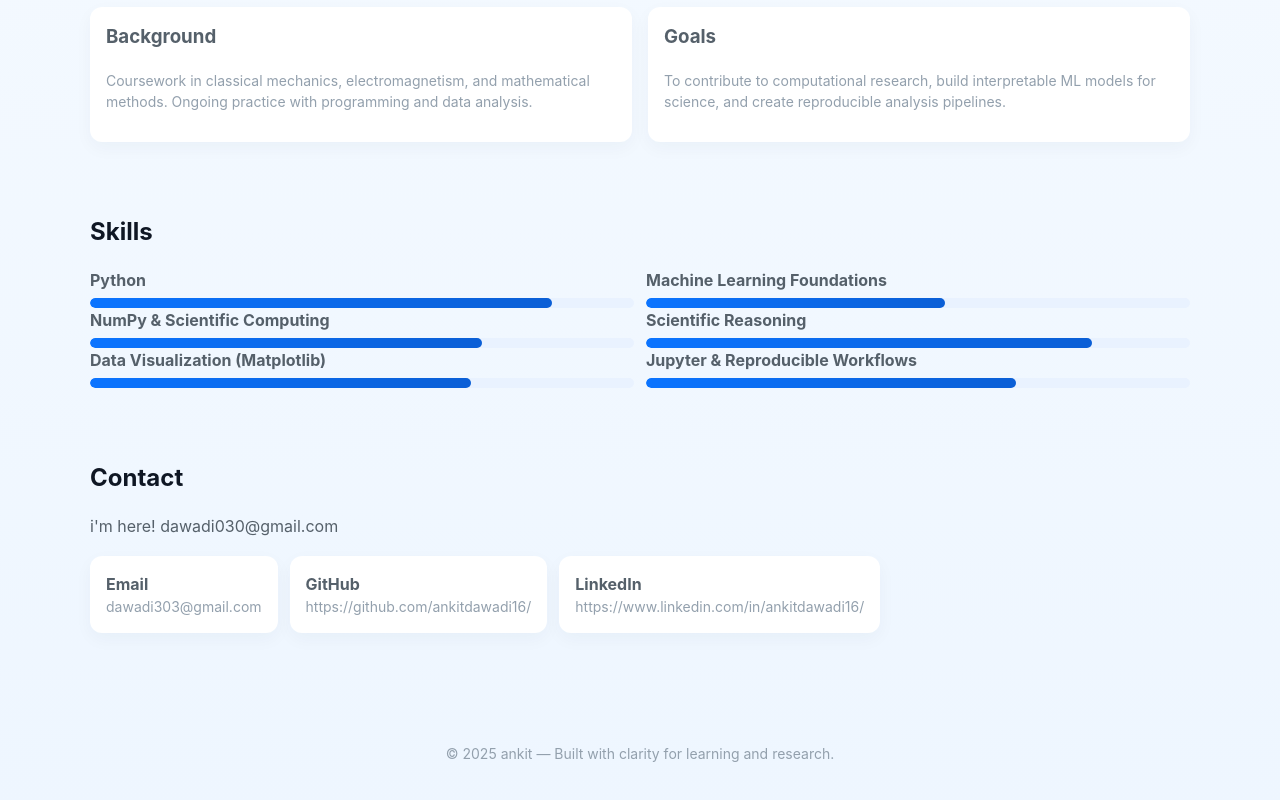
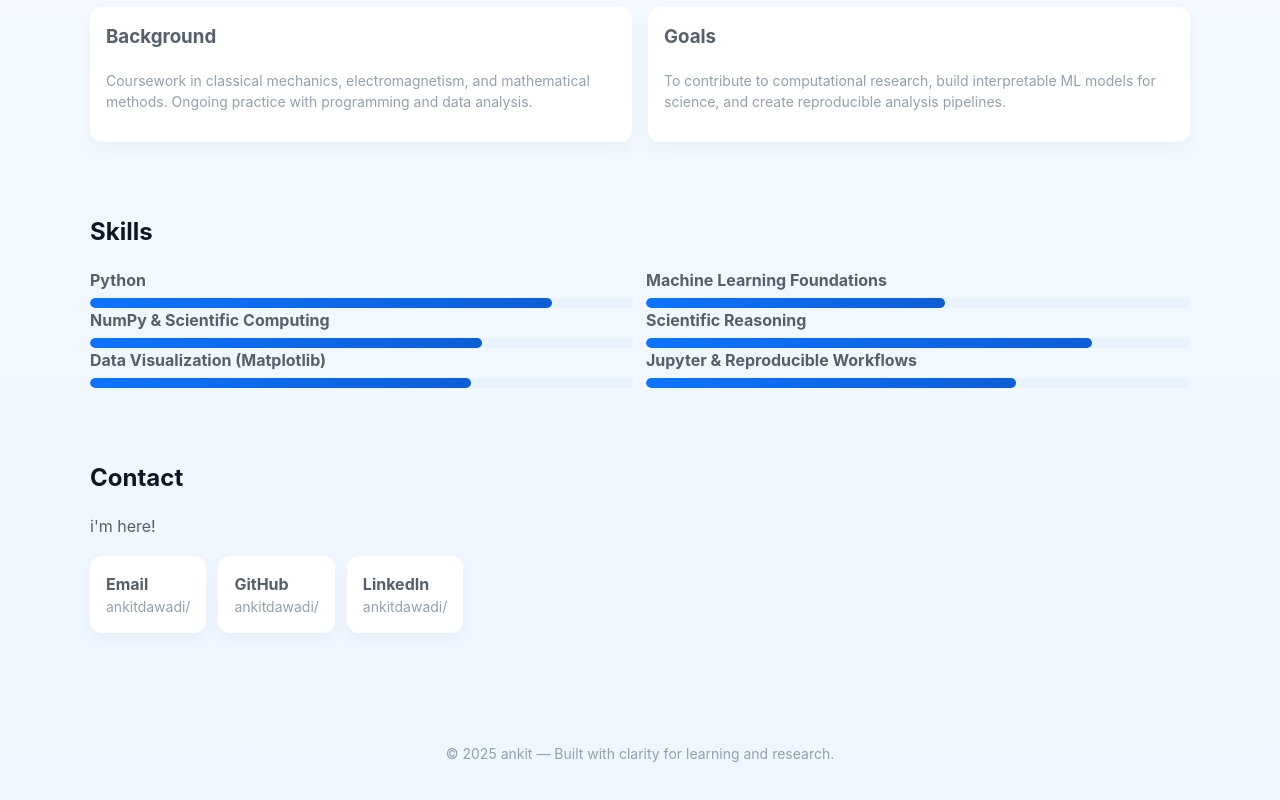
Before and after one commit to ankitdawadi16/web-, a plain HTML site: page index.html in a window 1280 px wide. Shown: the part 685-1485 px from the top of the page. Drawn offline with Linux system fonts and the light colour scheme.

Commit message:
modified

```diff
--- a/index.html
+++ b/index.html
@@ -163,21 +163,21 @@
 
     <section id="contact">
       <h2>Contact</h2>
-      <p class="muted">i'm here! dawadi030@gmail.com</p>
+      <p class="muted">i'm here!</p>
 
 
       <div style="margin-top:18px;display:flex;gap:12px;align-items:center;flex-wrap:wrap">
         <div class="card" style="display:flex;flex-direction:column">
           <strong>Email</strong>
-          <a href="mailto:dawadi303@gmail.com" class="muted-sm">dawadi303@gmail.com</a>
+          <a href="mailto:dawadi303@gmail.com" class="muted-sm">ankitdawadi/</a>
         </div>
         <div class="card" style="display:flex;flex-direction:column">
           <strong>GitHub</strong>
-          <a class="muted-sm" href="#">https://github.com/ankitdawadi16/</a>
+          <a class="muted-sm" href="https://github.com/ankitdawadi16/">ankitdawadi/</a>
         </div>
         <div class="card" style="display:flex;flex-direction:column">
           <strong>LinkedIn</strong>
-          <a class="muted-sm" href="#">https://www.linkedin.com/in/ankitdawadi16/</a>
+          <a class="muted-sm" href="https://www.linkedin.com/in/ankitdawadi16/">ankitdawadi/</a>
         </div>
       </div>
     </section>
```
